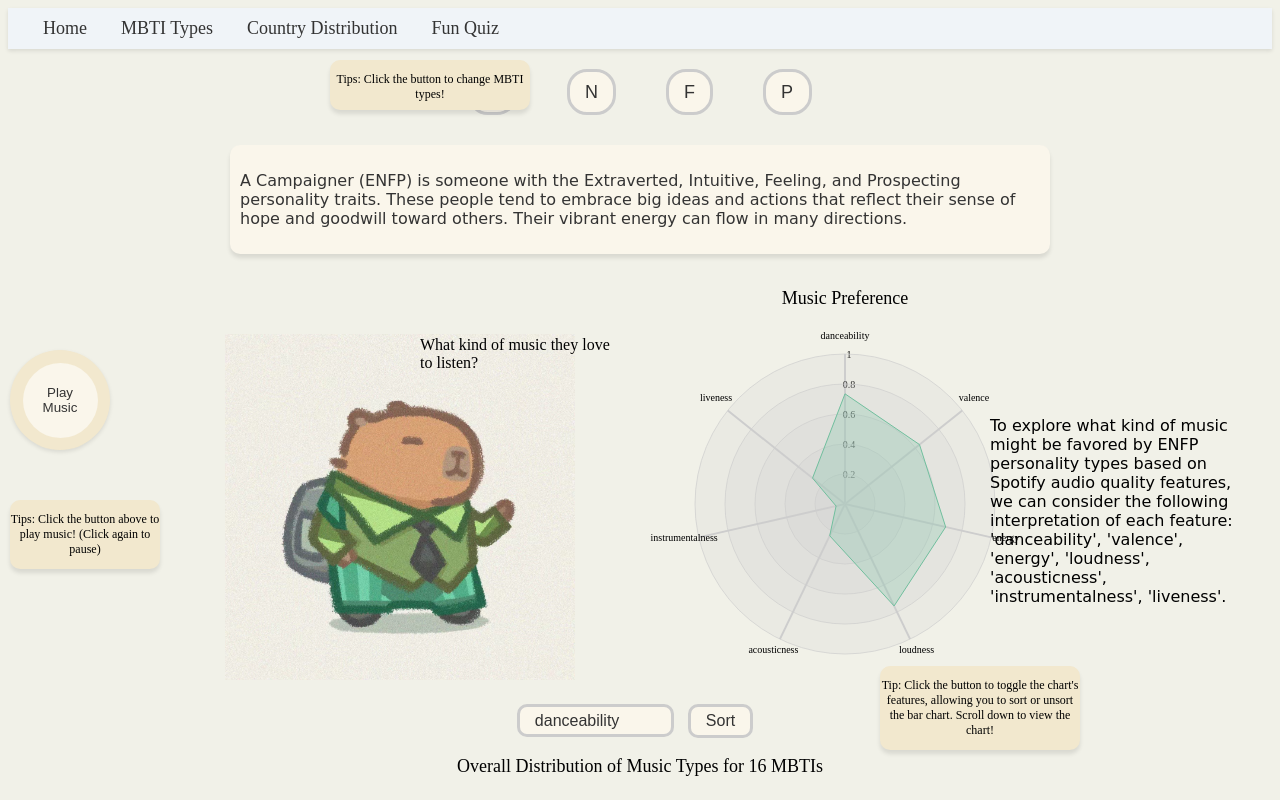
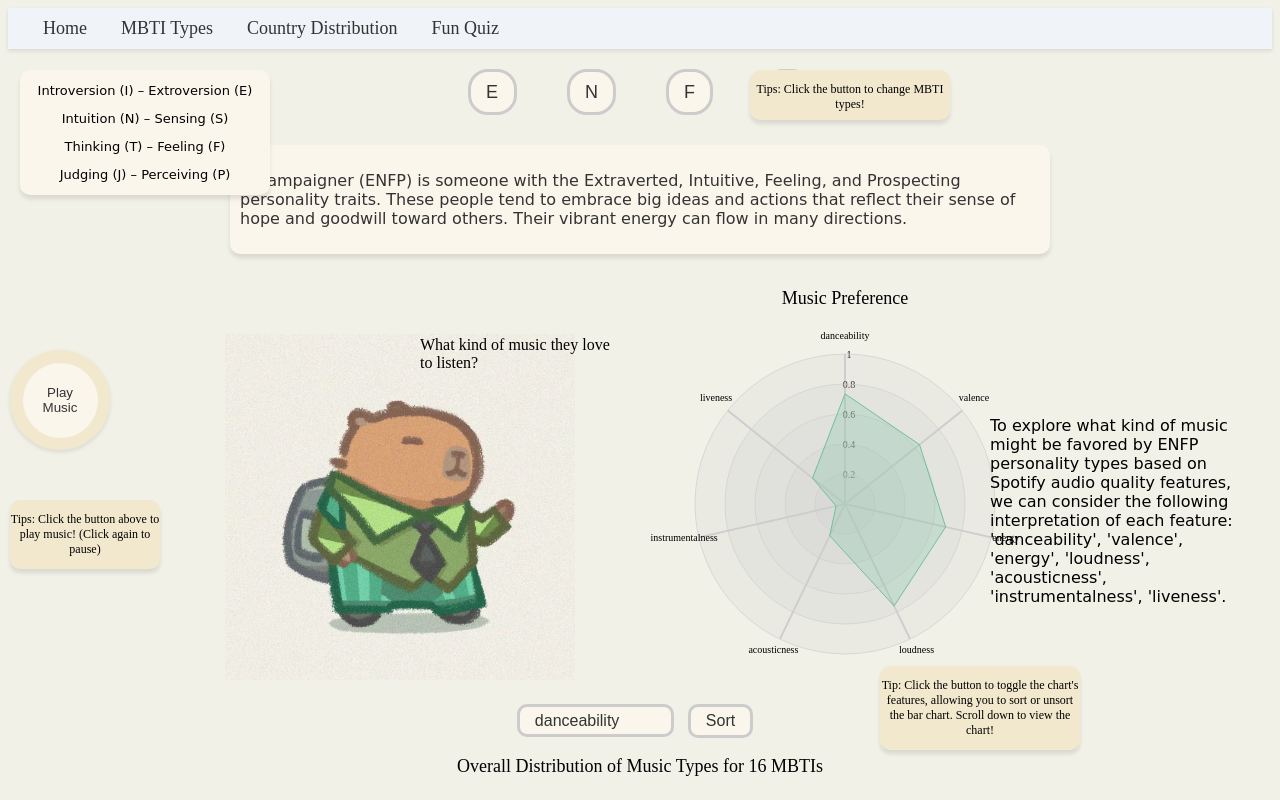
Before and after one commit to jessiezhang199/dsc106_final, a SvelteKit app: page /16picture in a window 1280 px wide. Shown: the top 800 px of the page. Built offline with nearby package versions, Linux system fonts and the light colour scheme.

Commit message:
add anoa for pg2

```diff
--- a/src/routes/16picture/+page.svelte
+++ b/src/routes/16picture/+page.svelte
@@ -410,8 +410,8 @@
     background-color: hsl(43, 59%, 88%);
     width: 200px;
     height:50px;
-    left: 330px;
-    top: 60px;
+    right: 330px;
+    top: 70px;
     font-size: 12px;
     text-align: center;
   }
@@ -438,6 +438,20 @@
     font-size: 12px;
     text-align: center;
   }
+
+  #tips4-container {
+    position: absolute;
+    border-radius: 10px;
+    box-shadow: 0 4px 4px rgba(0, 0, 0, 0.1);
+    background-color: hsl(46, 57%, 95%);
+    width: 250px;
+    left: 20px;
+    top: 70px;
+    font-family: 'Comic Sans MS', cursive;
+    font-size: 13px;
+    text-align: center;
+  }
+
   footer {
   position: absolute;
   bottom: -600px;
@@ -522,6 +536,21 @@ footer a:hover {
   Extroverts tend to gravitate towards energetic types of music, especially dance music and loud music. This tendency is particularly evident in ESFPs and ESTPs!
 </p>
 
+
+<div id="tips4-container">
+  <p>
+    Introversion (I) – Extroversion (E)
+  </p>
+  <p>
+    Intuition (N) – Sensing (S)
+  </p>
+  <p>
+    Thinking (T) – Feeling (F)
+  </p>
+  <p>
+    Judging (J) – Perceiving (P)
+  </p>
+</div>
 <div
   class="music-container"
   on:dblclick={togglePlayPause}
```
